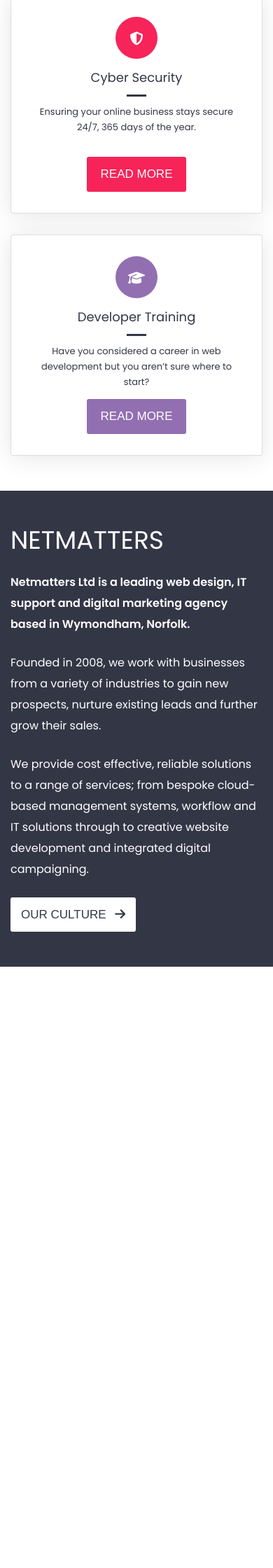
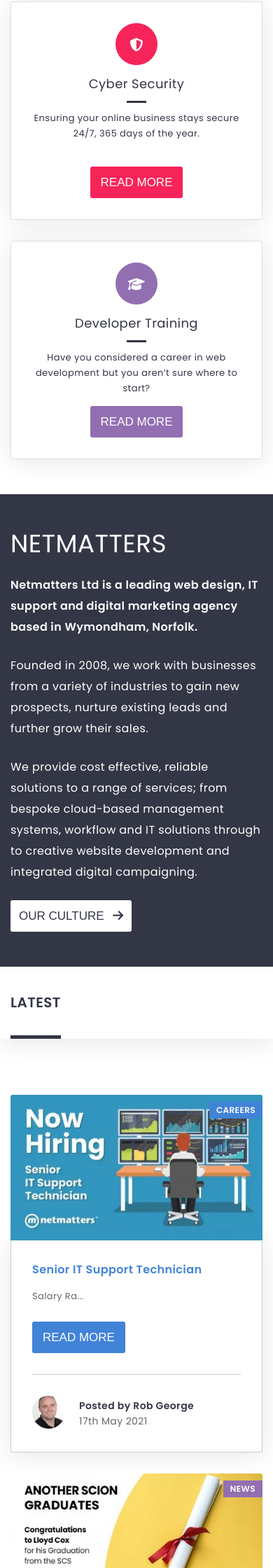
Before and after one commit to adam-pearson/HTML-CSS-Reflection, a PHP site: page / in a window 390 px wide. Shown: the part 2480-4720 px from the top of the page at 70% size. Before the commit the page ends 3861 px from the top, so only its background shows below. Run offline with PHP 8.4, Linux system fonts and the light colour scheme; some libraries are stand-ins or nearby versions.

Commit message:
Completed news section (mobile)

```diff
--- a/css/styles.css
+++ b/css/styles.css
@@ -4,12 +4,17 @@
   font-family: "Poppins", sans-serif;
 }
 
+body {
+  letter-spacing: .4px;
+}
+
 /* Button */
 .btn {
   border-radius: 3px;
   text-transform: uppercase;
-  padding: 15px 20px;
   font-size: 1.063rem;
+  line-height: 35px;
+  padding: 5px 15px;
 }
 
 /*=====================================*/
@@ -455,12 +460,174 @@
   margin-bottom: 28;
 }
 
-.about .btn {
+.about-button {
   color: #333645;
   background-color: #fff;
+  padding-left: 12px;
+  padding-right: 12px;
+}
+
+.about-button:hover {
+  background-color: #ebebeb;
+}
+
+/*------------------ Latest ------------------*/
+.latest-top-container {
+  box-shadow: 0 5px 35px rgba(0, 0, 0, 0.1);
+}
+
+.latest-top {
+  font-size: 1.25rem;
+  font-weight: 600;
+  letter-spacing: .4px;
+  text-transform: uppercase;
+  color: #333645;
+  padding: 40px 15px;
+}
+
+.latest {
+  position: relative;
+  padding: 40px auto;
+}
+
+.latest::after {
+  content: "";
+  position: absolute;
+  background-color: #333645;
+  height: 5px;
+  top: 61px;
+  bottom: 0px;
+  left: 0;
+  right: 0;
+}
+
+.latest-cards-container {
+  padding-top: 50px;
+  padding-bottom: 50px;
+}
+
+.latest-cards {
   padding-left: 15px;
   padding-right: 15px;
 }
 
-/*------------------ Latest ------------------*/
+.latest-cards > * {
+  margin-top: 30px;
+}
+
+.img-container {
+  position: relative;
+}
+
+.latest-category {
+  position: absolute;
+  color: #fff;
+  font-size: .75rem;
+  padding: 0 10px;
+  line-height: 1.5rem;
+  text-transform: uppercase;
+  right: 0;
+  top: 10px;
+  z-index: 1;
+  text-decoration: none;
+  font-weight: 600;
+}
+
+.latest-img img {
+  display: block;
+  position: relative;
+  border-radius: 3px 3px 0 0;
+  overflow: hidden;
+  width: 100%;
+}
+
+.latest-content {
+  border-width: 0 1px 1px 1px;
+  border-color: #ccc;
+  border-style: solid;
+  padding: 30px;
+  box-shadow: 0 3px 35px rgba(0, 0, 0, 0.1);
+}
+
+.latest-content h3 {
+  font-size: 1rem;
+  line-height: 1.5rem;
+  margin: 0 0 15px;
+}
+
+.latest-content p {
+  color: #666;
+  line-height: 1.375rem;
+  font-size: .8125rem;
+  margin-top: 0;
+  margin-bottom: 25px;
+}
+
+.latest-button {
+  color: #fff;
+  height: auto;
+}
+
+.latest-user {
+  margin-top: 30px;
+  padding-top: 30px;
+  border-top: 1px solid #ccc;
+  display: table;
+  width: 100%;
+  font-size: .875rem;
+}
+
+.latest-user > * {
+  display: table-cell;
+  vertical-align: middle;
+}
+
+.latest-avatar {
+  width: 47px;
+}
+
+.latest-avatar img {
+  border-radius: 50%;
+  max-width: 47px;
+}
+
+.latest-details {
+  padding-left: 20px;
+  line-height: 1.375rem;
+  color: #666;
+}
+
+.latest-details strong {
+  color: #333645;
+  font-weight: 600;
+}
+
+.latest-card-1 .latest-category,
+.latest-card-1 .latest-button {
+  background-color: #4183d7;
+}
+
+.latest-card-1 h3 {
+  color: #4183d7;
+}
+
+.latest-card-2 .latest-category,
+.latest-card-2 .latest-button {
+  background-color: #926fb1;
+}
+
+.latest-card-2 h3 {
+  color: #926fb1;
+}
+
+.latest-card-3 .latest-category,
+.latest-card-3 .latest-button {
+  background-color: #d64541;
+}
+
+.latest-card-3 h3 {
+  color: #d64541;
+}
+
+/*--------------- Newsletter Signup ---------------*/
 /*# sourceMappingURL=styles.css.map */
--- a/index.html
+++ b/index.html
@@ -155,13 +155,102 @@
            <p><strong>Netmatters Ltd is a leading web design, IT support and digital marketing agency based in Wymondham, Norfolk.</strong></p>
            <p>Founded in 2008, we work with businesses from a variety of industries to gain new prospects, nurture existing leads and further grow their sales.</p>
            <p>We provide cost effective, reliable solutions to a range of services; from bespoke cloud-based management systems, workflow and IT solutions through to creative website development and integrated digital campaigning.</p>
-            <button type="button" class="btn about-button">
-                Our Culture
-                <i class="fas fa-arrow-right"></i>
-            </button>
+           <a href="#">
+                <button type="button" class="btn about-button">
+                    Our Culture
+                    <i class="fas fa-arrow-right"></i>
+                </button>
+            </a>
         </div>
    </div>
-   <div id="latest">
+   <div id="latest-container">
+        <div class="latest-top-container">
+            <div class="latest-top">
+                <span class="latest">Latest</span>
+            </div>
+        </div>
+        <div class="latest-cards-container">
+            <div class="latest-cards">
 
+                <div class="latest-card-1">
+                    <div class="img-container">
+                        <a href="#" class="latest-category">Careers</a>
+                        <a class="latest-img">
+                            <img src="/img/senior-it-support-Vfd9.webp" alt="Now Hiring Support Technician">
+                        </a>
+                    </div>
+                    <div class="latest-content">
+                        <h3>Senior IT Support Technician</h3>
+                        <p>Salary Ra...</p>
+                        <a href="#">
+                            <button type="button" class="btn latest-button">Read More</button>
+                        </a>
+                        <div class="latest-user">
+                            <div class="latest-avatar">
+                                <img src="/img/rob-george-zFWY.webp" alt="Rob George">
+                            </div>
+                            <div class="latest-details">
+                                <strong class="primary-text">Posted by Rob George</strong>
+                                <br>
+                                17th May 2021
+                            </div>
+                        </div>
+                    </div>
+                </div>
+
+                <div class="latest-card-2">
+                    <div class="img-container">
+                        <a href="#" class="latest-category">News</a>
+                        <a class="latest-img">
+                            <img src="/img/congratulations-to-lloyd-D2cu.jpg" alt="Another Scion Graduates">
+                        </a>
+                    </div>
+                    <div class="latest-content">
+                        <h3>Congratulations to Lloyd Cox for Graduating t...</h3>
+                        <p>We are pleased to announce that after a year spent on our Netmatters Scion Coalition Scheme (...</p>
+                        <a href="#">
+                            <button type="button" class="btn latest-button">Read More</button>
+                        </a>
+                        <div class="latest-user">
+                            <div class="latest-avatar">
+                                <img src="/img/netmatters-ltd-VXAv.webp" alt="Netmatters">
+                            </div>
+                            <div class="latest-details">
+                                <strong class="primary-text">Posted by Netmatters Ltd</strong>
+                                <br>
+                                10th May 2021
+                            </div>
+                        </div>
+                    </div>
+                </div>
+
+                <div class="latest-card-3">
+                    <div class="img-container">
+                        <a href="#" class="latest-category">News</a>
+                        <a class="latest-img">
+                            <img src="/img/april-2021-notables-CIV3.jpg" alt="April 2021 Notables">
+                        </a>
+                    </div>
+                    <div class="latest-content">
+                        <h3>April 2021 Notables</h3>
+                        <p>Every month we celebrate the most notable of employees here at Netmatters. Each department he...</p>
+                        <a href="#">
+                            <button type="button" class="btn latest-button">Read More</button>
+                        </a>
+                        <div class="latest-user">
+                            <div class="latest-avatar">
+                                <img src="/img/netmatters-ltd-VXAv.webp" alt="Netmatters">
+                            </div>
+                            <div class="latest-details">
+                                <strong class="primary-text">Posted by Netmatters Ltd</strong>
+                                <br>
+                                6th May 2021
+                            </div>
+                        </div>
+                    </div>
+                </div>
+
+            </div>
+        </div>
    </div>
 </body>
--- a/scss/styles.scss
+++ b/scss/styles.scss
@@ -7,7 +7,10 @@
 * {
     box-sizing: border-box;
     font-family: "Poppins", sans-serif;
+}
 
+body {
+    letter-spacing: .4px;
 }
 
 /* Button */
@@ -15,8 +18,9 @@
 .btn {
     border-radius: 3px;
     text-transform: uppercase;
-    padding: 15px 20px;
     font-size: 1.063rem;
+    line-height: 35px;
+    padding: 5px 15px;
 }
 
 /*=====================================*/
@@ -450,12 +454,172 @@
         margin-top: 0;
         margin-bottom: 28;
     }
-    .btn {
-        color: $primary-colour;
-        background-color: $white;
-        padding-left: 15px;
-        padding-right: 15px;
+}
+
+.about-button {
+    color: $primary-colour;
+    background-color: $white;
+    padding-left: 12px;
+    padding-right: 12px;
+    &:hover {
+        background-color: #ebebeb;
     }
 }
 
 /*------------------ Latest ------------------*/
+
+.latest-top-container {
+    box-shadow: 0 5px 35px rgba(0, 0, 0, .1)
+}
+
+.latest-top {
+    font-size: 1.25rem;
+    font-weight: 600;
+    letter-spacing: .4px;
+    text-transform: uppercase;
+    color: $primary-colour;
+    padding: 40px 15px;
+}
+
+.latest {
+    position: relative;
+    padding: 40px auto;
+    &::after {
+        content: "";
+        position: absolute;
+        background-color: $primary-colour;
+        height: 5px;
+        top: 61px;
+        bottom: 0px;
+        left: 0;
+        right: 0;
+    }
+}
+
+.latest-cards-container {
+    padding-top: 50px;
+    padding-bottom: 50px;
+}
+
+.latest-cards {
+    padding-left: 15px;
+    padding-right: 15px;
+    > * {
+        margin-top: 30px;
+    }
+}
+
+.img-container {
+    position: relative;
+}
+
+.latest-category {
+    position: absolute;
+    color: $white;
+    font-size: .75rem;
+    padding: 0 10px;
+    line-height: 1.5rem;
+    text-transform: uppercase;
+    right: 0;
+    top: 10px;
+    z-index: 1;
+    text-decoration: none;
+    font-weight: 600;
+}
+
+.latest-img img {
+    display: block;
+    position: relative;
+    border-radius: 3px 3px 0 0;
+    overflow: hidden;
+    width: 100%;
+}
+
+.latest-content {
+    border-width: 0 1px 1px 1px;
+    border-color: #ccc;
+    border-style: solid;
+    padding: 30px;
+    box-shadow: 0 3px 35px rgba(0,0,0,.1);
+    h3 {
+        font-size: 1rem;
+        line-height: 1.5rem;
+        margin: 0 0 15px;
+    }
+    p {
+        color: #666;
+        line-height: 1.375rem;
+        font-size: .8125rem;
+        margin-top: 0;
+        margin-bottom: 25px;
+    }
+}
+
+.latest-button {
+    color: $white;
+    height: auto;
+}
+
+.latest-user {
+    margin-top: 30px;
+    padding-top: 30px;
+    border-top: 1px solid #ccc;
+    display: table;
+    width: 100%;
+    font-size: .875rem;
+    > * {
+        display: table-cell;
+        vertical-align: middle;
+    }
+}
+
+.latest-avatar {
+    width: 47px;
+}
+
+.latest-avatar img {
+    border-radius: 50%;
+    max-width: 47px;
+}
+
+.latest-details {
+    padding-left: 20px;
+    line-height: 1.375rem;
+    color: #666;
+    strong {
+        color: $primary-colour;
+        font-weight: 600;
+    }
+}
+
+.latest-card {
+    &-1 {
+        .latest-category,
+        .latest-button {
+            background-color: $blue;
+        }
+        h3 {
+            color: $blue;
+        }
+    }
+    &-2 {
+        .latest-category,
+        .latest-button {
+            background-color: $purple;
+        }
+        h3 {
+            color: $purple;
+        }
+    }
+    &-3 {
+        .latest-category,
+        .latest-button {
+            background-color: $red;
+        }
+        h3 {
+            color: $red;
+        }
+    }
+}
+
+/*--------------- Newsletter Signup ---------------*/
```
Also changed, not shown: img/april-2021-notables-CIV3.jpg (added), img/congratulations-to-lloyd-D2cu.jpg (added), img/netmatters-ltd-VXAv.webp (added), img/rob-george-zFWY.webp (added), img/senior-it-support-Vfd9.webp (added), 1 other file.
